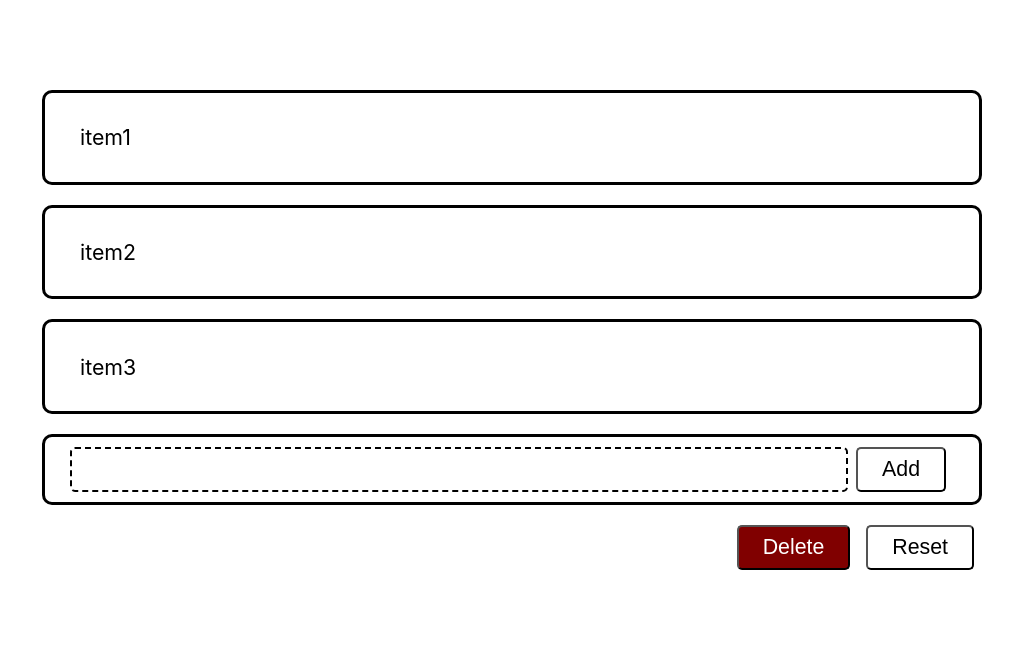
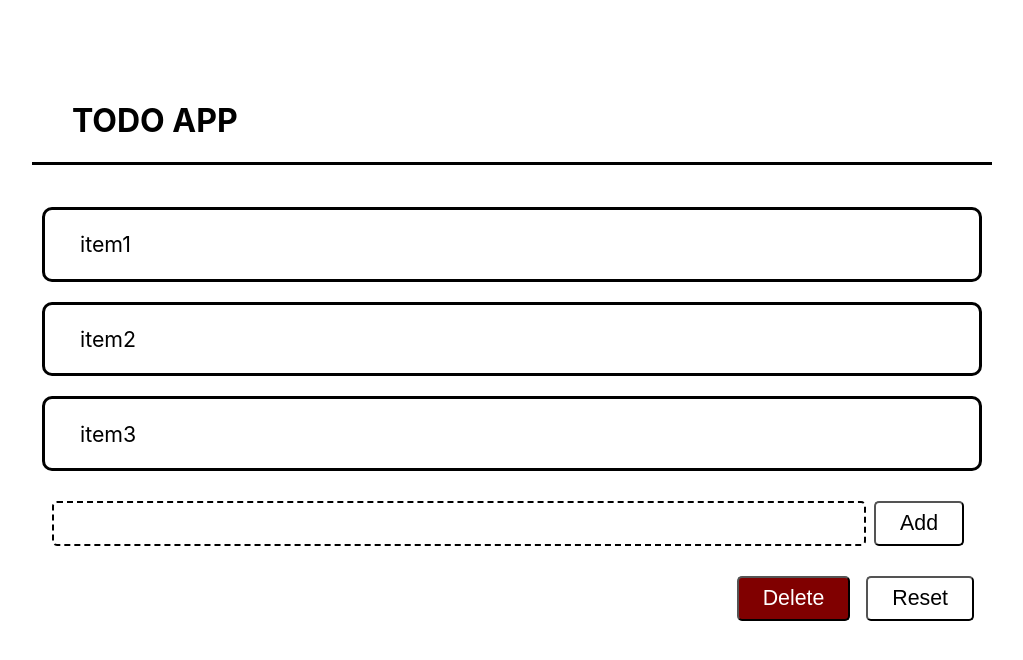
Before and after one commit to dreiki/todo-ts-1, a React (Vite) app: page / in a window 1280 px wide. Shown: the top 660 px of the page, without its empty margins (128-1151 px from the left). Built offline with nearby package versions, Linux system fonts and the light colour scheme.

Commit message:
refactor flip function & prettify presentation

```diff
--- a/src/Todo.css
+++ b/src/Todo.css
@@ -3,7 +3,14 @@
     flex-direction: row;
     border: solid ;
     border-radius: 10px;
-    padding: 10px 25px;
+    padding: 0 25px;
+    margin: 10px;
+}
+
+.InputContainer {
+    display: flex;
+    flex-direction: row;
+    padding: 10px;
     margin: 10px;
 }
 
@@ -66,3 +73,10 @@ button:active {
     padding: 0.5rem;
     flex: auto;
 }
+
+.Header {
+    padding: 0 2.5rem;
+    margin-bottom: 2rem;
+    border-color: black;
+    border-bottom: solid;
+}
--- a/src/Todo.tsx
+++ b/src/Todo.tsx
@@ -5,18 +5,17 @@ function TodoItems(props) {
     let checkedtoggle = (props.status) ? ["Checked","Selected"] : Array(2).fill("")
     return(
         <div className={`TodoContainer ${checkedtoggle[1]}`} onClick={props.onClick}>
-            {/* <input type="checkbox"></input> */}
-                <p className={`ItemDesc ${checkedtoggle[0]}`}>{props.text}</p>
+            <p className={`ItemDesc ${checkedtoggle[0]}`}>{props.text}</p>
         </div>
     )
 }
 
 function TodoItemsInput(props) {
     return(
-        <div className={`TodoContainer`}>
-            <input className="InvisibleInput" name="Input" value={props.value} onInput={props.onChange}></input>
-            <button className="Normal" onClick={props.onClick}> Add</button>
-            {/* <p className={`ItemDesc ${checkedtoggle[0]}`}>{props.text}</p> */}
+
+        <div className={`InputContainer`}>
+            <input className="InvisibleInput" name="Input" value={props.value} onInput={props.onChange} onKeyDown={props.onKeyDown}></input>
+            <button className="Normal" onClick={props.onClick}>Add</button>
         </div>
     )
 }
@@ -33,18 +32,15 @@ function Todo() {
     const [input,setInput] = useState("")
 
 
-    function FlipCheck(index,checkstatus){
-        console.log(index)
+    function FlipCheck(...flipdata){
+        console.log(flipdata)
         let temporaryFlipData=data
-        temporaryFlipData[(index-1)].checked=checkstatus
-        console.log(temporaryFlipData[(index-1)])
-        setData([...temporaryFlipData])
-    }
-
-    function FlipCheckResetAll(){
-        let temporaryFlipData=data
-        for (let i of temporaryFlipData) {
-            i.checked=false
+        if (flipdata[0] === undefined) {
+            for (let i of temporaryFlipData) {
+                i.checked=false
+            }
+        } else {
+            temporaryFlipData[(flipdata[0]-1)].checked=flipdata[1]
         }
         setData([...temporaryFlipData])
     }
@@ -79,11 +75,18 @@ function Todo() {
 
     return(
         <div className='Todo'>
+            <div className="Header">
+                <h1>TODO APP</h1>
+            </div>
             {dataTodoComponent}
-            <TodoItemsInput onClick={()=>AddNewData(input)} onChange={(e)=>setInput(e.target.value)}/>
+            <TodoItemsInput
+            onClick={()=>AddNewData(input)}
+            onChange={(e)=>setInput(e.target.value)}
+            onKeyDown={(e)=>{if(e.key === 'Enter') {AddNewData(input)}}}
+            />
             <div className='ButtonGroup'>
                 <button className="Deleter" onClick={()=>DeleteData()}>Delete</button>
-                <button className="Normal" onClick={()=>FlipCheckResetAll()}>Reset</button>
+                <button className="Normal" onClick={()=>FlipCheck(undefined)}>Reset</button>
             </div>
         </div>
     )
```
